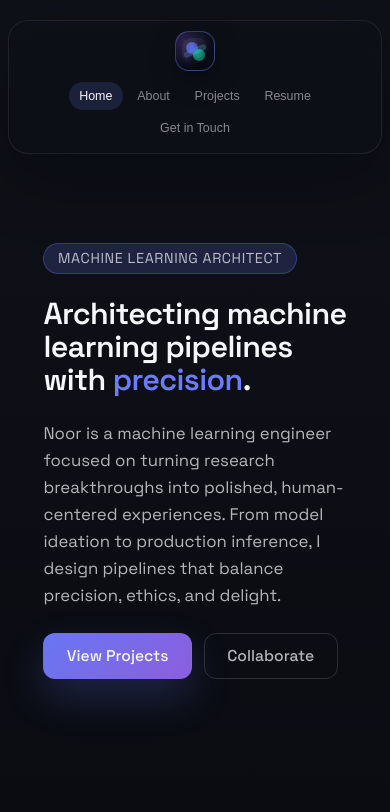
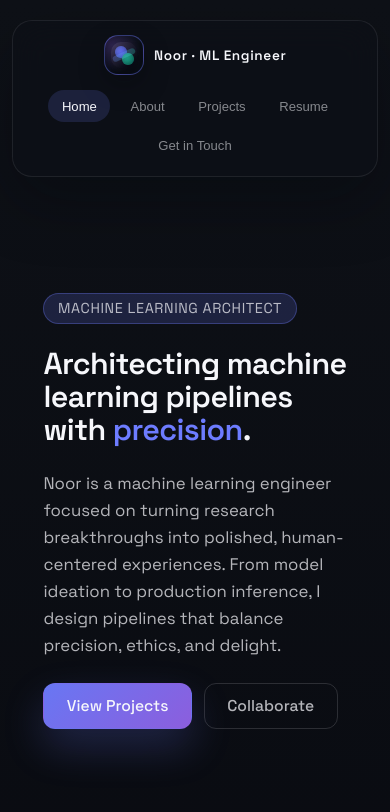
Before and after one commit to Hareem2024/noorssite, a React (Vite) app: page / in a window 390 px wide. Shown: the top 812 px of the page. Built offline with nearby package versions, Linux system fonts and the light colour scheme.

Commit message:
Refine media queries

```diff
--- a/src/styles/global.css
+++ b/src/styles/global.css
@@ -735,34 +735,9 @@ main {
   .navbar {
     grid-template-columns: 1fr;
     justify-items: center;
-    gap: 0.75rem;
+    gap: 1rem;
     border-radius: 20px;
-  }
-
-  .navbar__brand-text {
-    display: none;
-  }
-
-  .navbar__links {
-    justify-content: center;
-  }
-
-  main {
-    padding-top: 120px;
-  }
-
-  .resume {
-    grid-template-columns: 1fr;
-  }
-}
-
-@media (max-width: 800px) {
-  .navbar {
-    grid-template-columns: 1fr;
-    justify-items: center;
-    gap: 0.75rem;
-    border-radius: 20px;
-    padding: 0.8rem 1.2rem;
+    padding: 1rem 1.5rem;
     left: 1rem;
     right: 1rem;
   }
@@ -772,25 +747,46 @@ main {
   }
 
   .navbar__brand-text {
-    display: none;
+    font-size: 0.9rem;
   }
 
   .navbar__links {
     justify-content: center;
-    gap: 0.4rem;
+    gap: 0.5rem;
+    width: 100%;
+  }
+
+  .navbar__link {
+    font-size: 0.9rem;
+    padding: 0.6rem 1rem;
+  }
+
+  main {
+    padding-top: 160px;
+  }
+
+  .resume {
+    grid-template-columns: 1fr;
+  }
+}
+
+@media (max-width: 640px) {
+  .navbar {
+    padding: 1.2rem 1.5rem;
+    gap: 1.2rem;
+  }
+
+  .navbar__links {
+    gap: 0.6rem;
   }
 
   .navbar__link {
     font-size: 0.88rem;
-    padding: 0.55rem 0.85rem;
+    padding: 0.65rem 1.1rem;
   }
 
   main {
-    padding-top: 130px;
-  }
-
-  .resume {
-    grid-template-columns: 1fr;
+    padding-top: 180px;
   }
 }
 
@@ -802,21 +798,21 @@ main {
   .navbar {
     left: 0.75rem;
     right: 0.75rem;
-    padding: 0.7rem 1rem;
-    gap: 0.65rem;
+    padding: 1rem 1.2rem;
+    gap: 1rem;
   }
 
   .navbar__links {
-    gap: 0.3rem;
+    gap: 0.5rem;
   }
 
   .navbar__link {
-    font-size: 0.82rem;
-    padding: 0.5rem 0.75rem;
+    font-size: 0.85rem;
+    padding: 0.6rem 0.95rem;
   }
 
   main {
-    padding-top: 140px;
+    padding-top: 190px;
   }
 
   .hero__card,
@@ -838,22 +834,25 @@ main {
 
 @media (max-width: 400px) {
   .navbar {
-    left: 0.5rem;
-    right: 0.5rem;
-    padding: 0.65rem 0.85rem;
+    padding: 0.9rem 1rem;
+    gap: 0.9rem;
+  }
+
+  .navbar__brand-text {
+    font-size: 0.85rem;
   }
 
   .navbar__links {
-    gap: 0.25rem;
+    gap: 0.4rem;
   }
 
   .navbar__link {
-    font-size: 0.78rem;
-    padding: 0.45rem 0.65rem;
+    font-size: 0.82rem;
+    padding: 0.55rem 0.85rem;
   }
 
   main {
-    padding-top: 150px;
+    padding-top: 200px;
   }
 
   .hero__card h1 {
@@ -863,7 +862,8 @@ main {
 
 @media (max-width: 360px) {
   .navbar {
-    padding: 0.6rem 0.75rem;
+    padding: 0.85rem 0.9rem;
+    gap: 0.85rem;
   }
 
   .navbar__brand-icon {
@@ -871,16 +871,20 @@ main {
     height: 36px;
   }
 
+  .navbar__brand-text {
+    font-size: 0.8rem;
+  }
+
   .navbar__links {
-    gap: 0.2rem;
+    gap: 0.35rem;
   }
 
   .navbar__link {
-    font-size: 0.75rem;
-    padding: 0.4rem 0.55rem;
+    font-size: 0.78rem;
+    padding: 0.5rem 0.75rem;
   }
 
   main {
-    padding-top: 160px;
+    padding-top: 210px;
   }
 }
```
